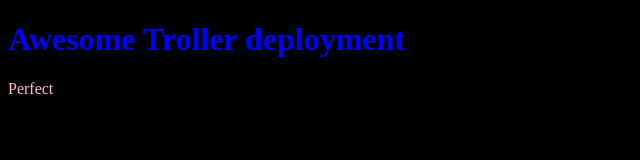
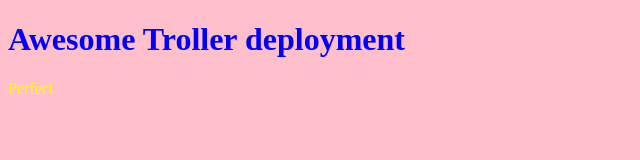
Before and after one commit to tompizmor/http-example, a plain HTML site: page index.html in a window 1280 px wide. Shown: the whole page, without its empty margins (0-640 px from the left). Drawn offline with Linux system fonts and the light colour scheme.

Commit message:
Update index.html

```diff
--- a/index.html
+++ b/index.html
@@ -2,9 +2,9 @@
 <html>
 <head>
 <style>
-body {background-color: black;}
+body {background-color: pink;}
 h1   {color: blue;}
-p    {color: pink;}
+p    {color: yellow;}
 </style>
 </head>
 <body>
```
